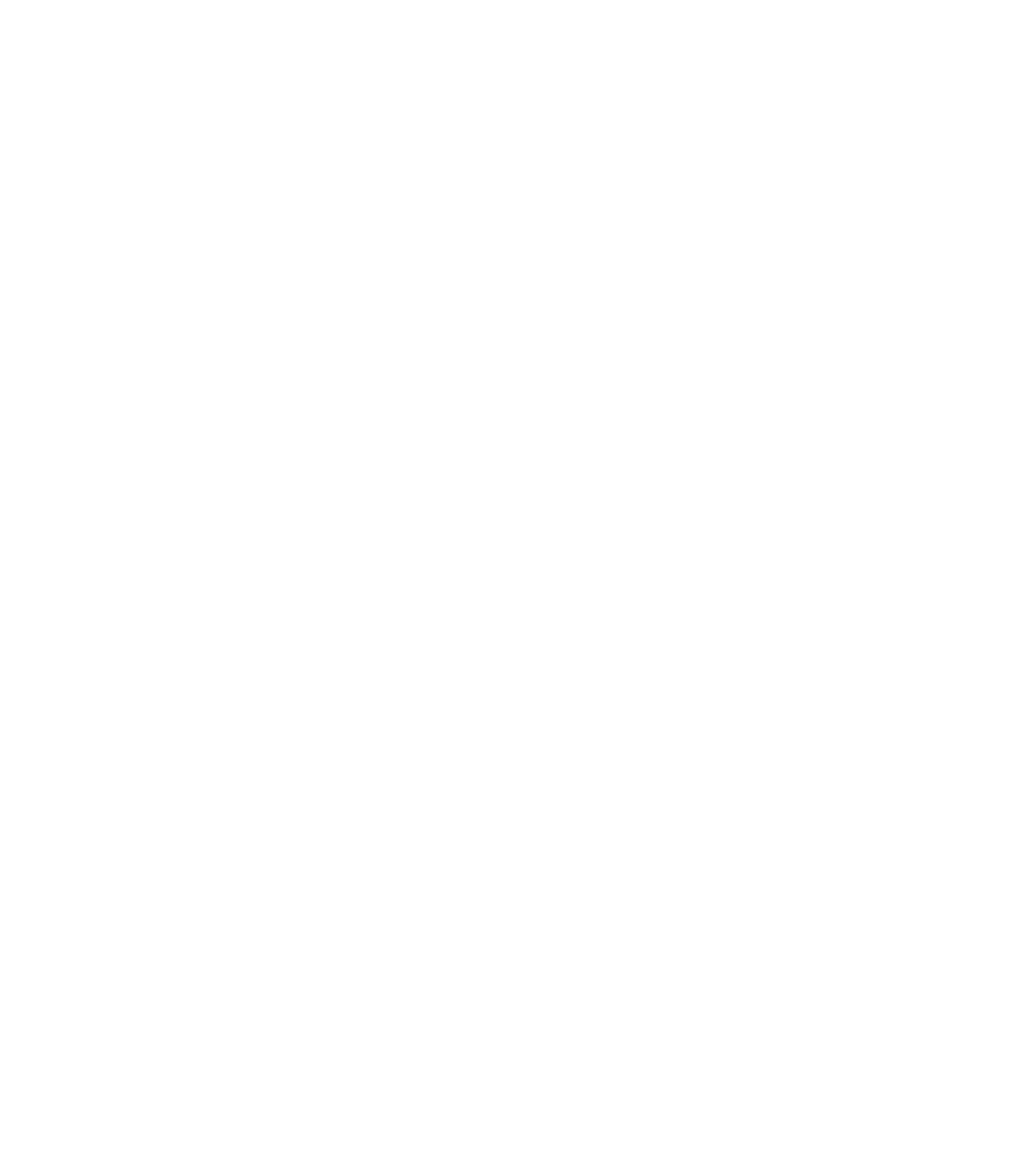
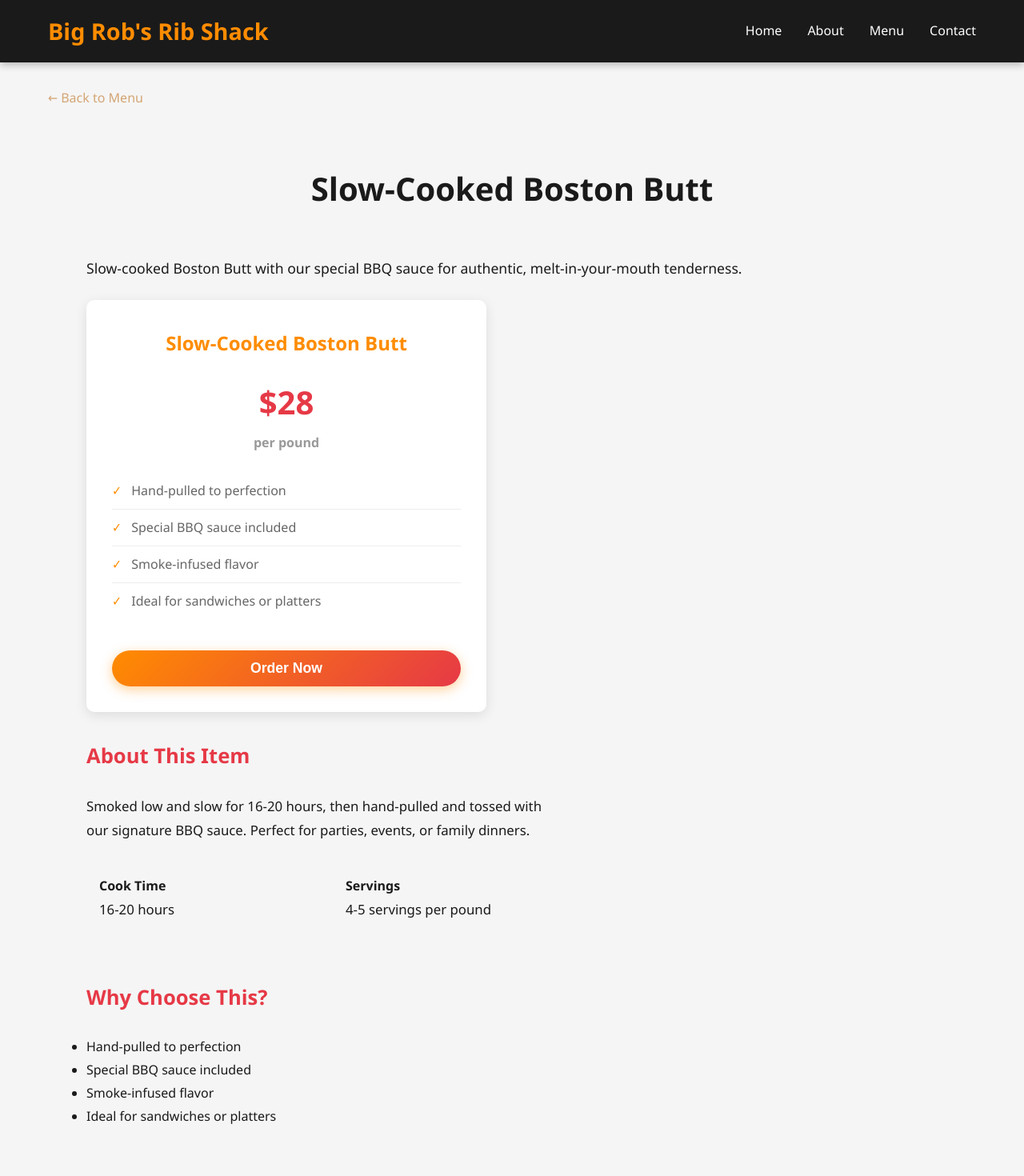
Before and after one commit to Diamond-Queen/BBQ---SECRET, a React (Vite) app: page /pricing/boston-butt in a window 1280 px wide. Before the commit this address had no page. Shown: the top 1470 px of the page at 80% size. Before the commit the page ends 800 px from the top, so only its background shows below. Built offline with nearby package versions, Linux system fonts and the light colour scheme.

Commit message:
pricing cards

```diff
--- /dev/null
+++ b/pages/PricingDetails.jsx
@@ -0,0 +1,177 @@
+import React, { useState } from 'react';
+import { useParams, Link } from 'react-router-dom';
+import '../stylesheets/index.css';
+
+const itemDetails = {
+  ribs: {
+    name: 'Fall-Off-The-Bone Ribs',
+    price: '$25',
+    unit: 'per full rack',
+    description: 'Our signature ribs are a customer favorite! We hand-select the finest cuts of meat and slow-cook them to perfection in our special blend of seasonings.',
+    highlights: [
+      'Slow-cooked to perfection',
+      'Signature dry rub seasoning',
+      'Fall-off-the-bone tenderness',
+      'Perfect for gatherings'
+    ],
+    details: 'Each rack is seasoned inside and out with our proprietary dry rub, ensuring every bite is bursting with flavor. Perfect for family gatherings, holidays, or just whenever you\'re craving something special.',
+    cookTime: '12-16 hours',
+    servings: '2-3 people per rack'
+  },
+  'fried-turkey': {
+    name: 'Fried Turkey',
+    price: '$35',
+    unit: 'per whole turkey',
+    description: 'Tender fried turkey with a crispy golden crust that seals in the juices.',
+    highlights: [
+      'Crispy golden exterior',
+      'Juicy, tender meat',
+      'Perfectly seasoned',
+      'Great for holiday feasts'
+    ],
+    details: 'Our fried turkeys are prepared fresh and cooked in small batches for maximum quality. Each bird is hand-prepared with our special seasoning blend.',
+    cookTime: '3-4 hours',
+    servings: '8-10 people'
+  },
+  'boston-butt': {
+    name: 'Slow-Cooked Boston Butt',
+    price: '$28',
+    unit: 'per pound',
+    description: 'Slow-cooked Boston Butt with our special BBQ sauce for authentic, melt-in-your-mouth tenderness.',
+    highlights: [
+      'Hand-pulled to perfection',
+      'Special BBQ sauce included',
+      'Smoke-infused flavor',
+      'Ideal for sandwiches or platters'
+    ],
+    details: 'Smoked low and slow for 16-20 hours, then hand-pulled and tossed with our signature BBQ sauce. Perfect for parties, events, or family dinners.',
+    cookTime: '16-20 hours',
+    servings: '4-5 servings per pound'
+  },
+  'brunswick-stew': {
+    name: 'Brunswick Stew',
+    price: '$12',
+    unit: 'per quart',
+    description: 'Hearty Brunswick Stew with a blend of smoked meats and vegetables (when available).',
+    highlights: [
+      'Blend of smoked meats',
+      'Fresh vegetables',
+      'Homemade recipe',
+      'Perfect comfort food'
+    ],
+    details: 'Our traditional Brunswick Stew is made with a carefully selected blend of smoked meats, fresh vegetables, and secret spices. A true Southern classic.',
+    cookTime: '4-6 hours',
+    servings: '4 servings per quart'
+  }
+};
+
+export default function PricingDetails() {
+  const { itemId } = useParams();
+  const [isNavOpen, setIsNavOpen] = useState(false);
+  const item = itemDetails[itemId];
+  const closeNav = () => setIsNavOpen(false);
+
+  if (!item) {
+    return (
+      <div className="landing-page">
+        <nav className="navbar">
+          <div className="container">
+            <Link to="/" className="logo">Big Rob's Rib Shack</Link>
+          </div>
+        </nav>
+        <section className="menu">
+          <div className="container">
+            <h2>Item Not Found</h2>
+            <p>Sorry, we couldn't find that item.</p>
+            <Link to="/" className="cta-button">Back to Home</Link>
+          </div>
+        </section>
+      </div>
+    );
+  }
+
+  return (
+    <div className="landing-page">
+      {/* Navigation */}
+      <nav className="navbar">
+        <div className="container">
+          <Link to="/" className="logo">Big Rob's Rib Shack</Link>
+          <button
+            className="nav-toggle"
+            type="button"
+            aria-label="Toggle navigation"
+            aria-expanded={isNavOpen}
+            onClick={() => setIsNavOpen((prev) => !prev)}
+          >
+            ☰
+          </button>
+          <ul className={`nav-links ${isNavOpen ? 'open' : ''}`}>
+            <li><Link to="/" onClick={closeNav}>Home</Link></li>
+            <li><a href="/#about" onClick={closeNav}>About</a></li>
+            <li><a href="/#menu" onClick={closeNav}>Menu</a></li>
+            <li><a href="/#contact" onClick={closeNav}>Contact</a></li>
+          </ul>
+          {isNavOpen && <button className="nav-overlay" type="button" aria-label="Close navigation" onClick={closeNav} />}
+        </div>
+      </nav>
+
+      {/* Details Section */}
+      <section className="menu" style={{ paddingTop: '2rem' }}>
+        <div className="container">
+          <Link to="/" style={{ color: '#d4a574', textDecoration: 'none', marginBottom: '1rem', display: 'inline-block' }}>
+            ← Back to Menu
+          </Link>
+
+          <div className="menu-item-detail">
+            <h2>{item.name}</h2>
+            <p style={{ fontSize: '1.1rem', marginBottom: '1.5rem' }}>{item.description}</p>
+
+            {/* Main Pricing Card */}
+            <div className="pricing-card" style={{ maxWidth: '500px', marginBottom: '2rem' }}>
+              <h3>{item.name}</h3>
+              <div className="price">{item.price}<small>{item.unit}</small></div>
+              <ul style={{ textAlign: 'left', marginBottom: '1rem' }}>
+                {item.highlights.map((highlight, idx) => (
+                  <li key={idx}>{highlight}</li>
+                ))}
+              </ul>
+              <button className="cta-button" style={{ width: '100%' }}>Order Now</button>
+            </div>
+
+            {/* Additional Details */}
+            <div style={{ marginTop: '2rem', maxWidth: '600px' }}>
+              <h3>About This Item</h3>
+              <p>{item.details}</p>
+
+              <div style={{ display: 'grid', gridTemplateColumns: '1fr 1fr', gap: '1rem', marginTop: '1.5rem', marginBottom: '2rem' }}>
+                <div style={{ padding: '1rem', backgroundColor: '#f5f5f5', borderRadius: '8px' }}>
+                  <h4 style={{ marginTop: 0 }}>Cook Time</h4>
+                  <p>{item.cookTime}</p>
+                </div>
+                <div style={{ padding: '1rem', backgroundColor: '#f5f5f5', borderRadius: '8px' }}>
+                  <h4 style={{ marginTop: 0 }}>Servings</h4>
+                  <p>{item.servings}</p>
+                </div>
+              </div>
+
+              <h3>Why Choose This?</h3>
+              <ul>
+                {item.highlights.map((highlight, idx) => (
+                  <li key={idx}>{highlight}</li>
+                ))}
+              </ul>
+            </div>
+          </div>
+        </div>
+      </section>
+
+      {/* Footer */}
+      <footer className="footer">
+        <div className="container">
+          <p>&copy; 2026 Big Rob's Rib Shack. All rights reserved.</p>
+          <p id="contact">robertlaster@yahoo.com | 📞 (229) 894-1085</p>
+        </div>
+      </footer>
+    </div>
+  );
+}
--- a/pages/index.jsx
+++ b/pages/index.jsx
@@ -7,6 +7,7 @@
 import Ribs from './ribs';
 import BrunswickStew from './brunswick-stew';
 import ContactForm from './ContactForm';
+import PricingDetails from './PricingDetails';
 
 function LandingPage() {
   const [isNavOpen, setIsNavOpen] = useState(false);
@@ -122,7 +123,7 @@
                 <li>Juicy tender meat</li>
                 <li>Perfect for gatherings</li>
               </ul>
-              <Link to="/fried-turkey" className="cta-button">View Details</Link>
+              <Link to="/pricing/fried-turkey" className="cta-button">View Details</Link>
             </div>
 
             <div className="pricing-card">
@@ -133,7 +134,7 @@
                 <li>Signature dry rub</li>
                 <li>Award-winning recipe</li>
               </ul>
-              <Link to="/ribs" className="cta-button">View Details</Link>
+              <Link to="/pricing/ribs" className="cta-button">View Details</Link>
             </div>
 
             <div className="pricing-card">
@@ -144,7 +145,7 @@
                 <li>Tender & juicy</li>
                 <li>Special BBQ sauce</li>
               </ul>
-              <Link to="/boston-butt" className="cta-button">View Details</Link>
+              <Link to="/pricing/boston-butt" className="cta-button">View Details</Link>
             </div>
 
             <div className="pricing-card">
@@ -155,7 +156,7 @@
                 <li>Smoked meats blend</li>
                 <li>Fresh vegetables</li>
               </ul>
-              <Link to="/brunswick-stew" className="cta-button">View Details</Link>
+              <Link to="/pricing/brunswick-stew" className="cta-button">View Details</Link>
             </div>
           </div>
         </div>
@@ -184,6 +185,7 @@
         <Route path="/boston-butt" element={<BostonButt />} />
         <Route path="/ribs" element={<Ribs />} />
         <Route path="/brunswick-stew" element={<BrunswickStew />} />
+        <Route path="/pricing/:itemId" element={<PricingDetails />} />
       </Routes>
     </Router>
   </React.StrictMode>,
```
